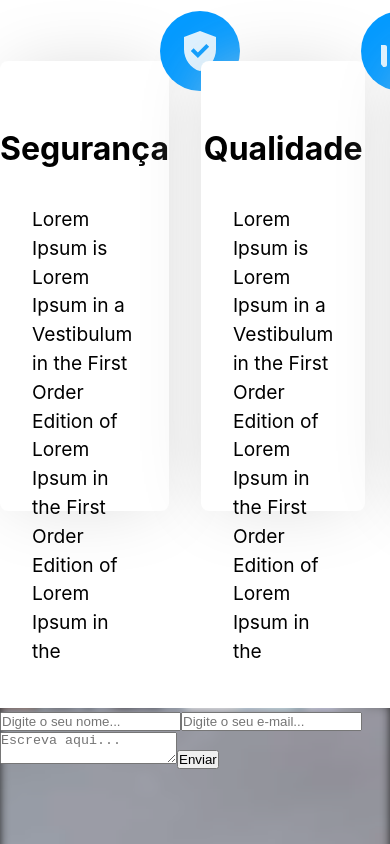
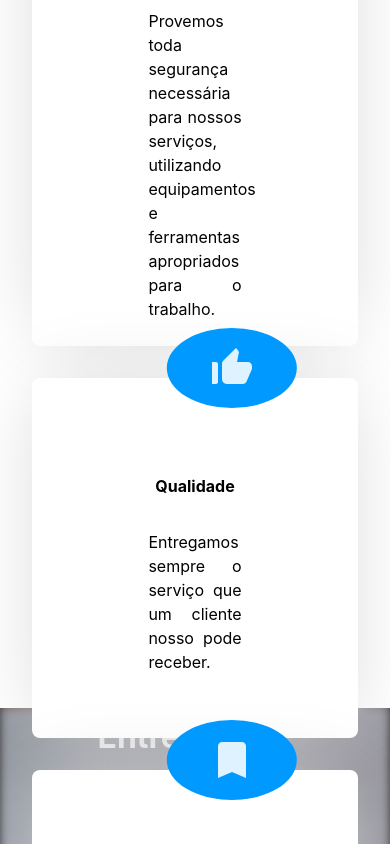
Before and after one commit to fabioitj/Marcon, a React (Vite) app: page / in a window 390 px wide. Shown: the part 980-1824 px from the top of the page. Built offline with nearby package versions, Linux system fonts and the light colour scheme.

Commit message:
responsive

```diff
--- a/src/components/contato/index.tsx
+++ b/src/components/contato/index.tsx
@@ -1,5 +1,7 @@
 import { useState } from "react";
 import "./styles.scss";
+import {Star} from "@mui/icons-material";
+import avaliacao_image from "../../assets/pessoa_avaliacao.png"
 
 function Contato() {
     const [nome, setNome] = useState("");
@@ -21,6 +23,7 @@ function Contato() {
     return (
         <section className="contato" id="contato">
             <div className="contato__box">
+                <h2>Entre em contato</h2>
                 <form>
                     <input placeholder="Digite o seu nome..." value={nome} onChange={e => setNome(e.target.value)}/>
                     <input placeholder="Digite o seu e-mail..." value={email} onChange={e => setEmail(e.target.value)}/>
@@ -29,7 +32,18 @@ function Contato() {
                 </form>
             </div>
             <div className="contato__avaliacao">
-
+                <h2>Avaliações</h2>
+                <div className="contato__avaliacao__box">
+                    <img src={avaliacao_image}/>
+                    <div className="contato__avaliacao__box__stars">
+                        <Star/>
+                        <Star/>
+                        <Star/>
+                        <Star/>
+                        <Star/>
+                    </div>
+                    <p><i>"Empresa excelente, instalação de ar-condicionado com uma qualidade absurda, ótimo atendimento do orçamento até a finalização. Perfeito!"</i></p>
+                </div>
             </div>
         </section>
     );
--- a/src/components/contato/styles.scss
+++ b/src/components/contato/styles.scss
@@ -1,4 +1,155 @@
+$blue: rgb(0, 153, 255);
+
 .contato {
     width: 100%;
     height: 100vh;
+
+    display: flex;
+    justify-content: space-between;
+    align-items: center;
+
+    &__box {
+        width: 50%;
+        height: 100%;
+        text-align: center;
+        display: flex;
+        flex-direction: column;
+        justify-content: center;
+        align-items: center;
+
+        & h2 {
+            text-align: left;
+            width: 50%;
+            font-size: 2rem;
+            padding-bottom: 1rem;;
+        }
+
+        & form {
+            font-family: Arial, Helvetica, sans-serif;
+            background-color: rgba(255, 255, 255, 0.8);
+            padding: 1rem;
+            width: 50%;
+            height: 300px;
+            margin: 0 auto;
+            display: flex;
+            justify-content: center;
+            flex-direction: column;
+            gap: 1rem;
+            border-radius: 8px;
+
+            & input {
+                padding: 1rem 1rem;
+                font-family: Arial, Helvetica, sans-serif;
+                background-color: rgba(255, 255, 255, 0.2);
+                border: 0;
+                border-bottom: 1px solid $blue;
+                color: black;
+
+                &::placeholder {
+                    font-family: Arial, Helvetica, sans-serif;
+                }
+            }
+
+            & textarea {
+                padding: 1rem;
+                height: 100px;
+                resize: vertical;
+                font-family: Arial, Helvetica, sans-serif;
+                background-color: rgba(255, 255, 255, 0.2);
+                border: 0;
+                border-bottom: 1px solid $blue;
+                color: black;
+
+                &::placeholder {
+                    font-family: Arial, Helvetica, sans-serif;
+                }
+            }
+
+            & button {
+                padding: 1rem;
+                background-color: $blue;
+                font-weight: bold;
+                font-size: 1rem;
+                border: 0;
+            }
+        }
+    }
+
+    &__avaliacao {
+        width: 50%;
+        height: 100%;
+        display: flex;
+        flex-direction: column;
+        justify-content: center;
+        align-items: center;
+
+        & h2 {
+            text-align: left;
+            width: 50%;
+            font-size: 2rem;
+            padding-bottom: 1rem;;
+        }
+
+        &__box {
+            width: 50%;
+            height: 300px;
+            border-radius: 8px;
+            background-color: rgba(255, 255, 255, 0.8);
+            position: relative;
+            color: black;
+            text-align: center;
+
+            & img {
+                position: absolute;
+                width: 120px;
+                top: -80px;
+                left: 50%;
+                transform: translateX(-50%);
+                border-radius: 50%;
+            }
+
+            &__stars {
+                margin-top: 4rem;
+
+                & svg {
+                    color: yellow;
+                    font-size: 3rem;
+                }
+
+
+            }
+
+            & p {
+                text-align: center;
+                width: 50%;
+                margin: 0 auto;
+
+                & i {
+                    text-align: center;
+                }
+            }
+        }
+    }
 }
+
+@media screen and (max-width: 768px) {
+    .contato {
+        flex-direction: column;
+
+        &__box {
+            width: 100%;
+
+            & form {
+                width: 80%;
+            }
+        }
+
+        &__avaliacao {
+            width: 100%;
+
+            &__box {
+                width: 80%;
+            }
+        }
+    }
+}
--- a/src/components/footer/index.tsx
+++ b/src/components/footer/index.tsx
@@ -4,7 +4,8 @@ import "./styles.scss";
 function Footer() {
     return (
         <footer className="footer">
-            <span style={{ display: 'flex', alignItems: 'center', gap: '1rem'}}><AccessTime/>Horário de trabalho: 8:00 - 19:00</span>
+            <span style={{ display: 'flex', alignItems: 'center', gap: '1rem'}}><AccessTime/>Horário de trabalho: seg-sex 8:00 - 19:00</span>
+            {/* <span style={{ display: 'flex', alignItems: 'center', gap: '1rem'}}><AccessTime/>Horário de trabalho: <br/>seg-sex 8:00 - 19:00<br/>sab 9:00 - 17:00</span> */}
             <span style={{ display: 'flex', alignItems: 'center', gap: '1rem'}}><Phone/>(47) 99247-6252</span>
             <span style={{ display: 'flex', alignItems: 'center', gap: '1rem'}}><Email/>loremipsum@gmail.com</span>
         </footer>
--- a/src/components/footer/styles.scss
+++ b/src/components/footer/styles.scss
@@ -5,3 +5,9 @@
     justify-content: space-evenly;
     align-items: center;
 }
+
+@media screen and (max-width: 768px) {
+    .footer {
+        flex-direction: column;
+    }
+}
--- a/src/components/inicio/index.tsx
+++ b/src/components/inicio/index.tsx
@@ -5,7 +5,7 @@ function Inicio() {
     return (
         // <section className="inicio" id="inicio" style={{ marginLeft: `-${right}rem`}}>
         <section className="inicio" id="inicio">
-            <p className="inicio__apresentation">Serviço especializado em Ar Condicionados e aquecedores</p>
+            <p className="inicio__apresentation">Serviço especializado em <br/>Ar Condicionados e aquecedores</p>
             <div className="inicio__buttons">
                 <a className="inicio__apresentation__buttons__porque-a-gente" href="#nosso-servico">Por que Marcon?</a>
                 <a className="inicio__apresentation__buttons__contato" href="#contato">Nosso contato</a>
--- a/src/components/nosso_servico/index.tsx
+++ b/src/components/nosso_servico/index.tsx
@@ -1,12 +1,14 @@
 import "./styles.scss";
 import {GppGood, ThumbUpAlt, Bookmark} from '@mui/icons-material';
 
-function NossoServicoCard({title, description, Icon}: {title: string, description: string, Icon: any}) {
+function NossoServicoCard({title, description, reverse, Icon}: {title: string, description: string, reverse: boolean, Icon: any}) {
     return (
-        <div className="nosso-servico__card">
+        <div className={"nosso-servico__card " + (reverse ? "nosso-servico__card-reverse" : "")}>
             {Icon}
-            <h2>{title}</h2>
-            <p>{description}</p>
+            <div className="nosso-servico__card__text">
+                <h2>{title}</h2>
+                <p>{description}</p>
+            </div>
         </div>
     )
 }
@@ -15,17 +17,17 @@ function NossoServico() {
     const cards = [
         {
             title: 'Segurança',
-            description: 'Lorem Ipsum is Lorem Ipsum in a Vestibulum in the First Order Edition of Lorem Ipsum in the First Order Edition of Lorem Ipsum in the',
+            description: 'Provemos toda segurança necessária para nossos serviços, utilizando equipamentos e ferramentas apropriados para o trabalho.',
             Icon: <GppGood/>
         },
         {
             title: 'Qualidade',
-            description: 'Lorem Ipsum is Lorem Ipsum in a Vestibulum in the First Order Edition of Lorem Ipsum in the First Order Edition of Lorem Ipsum in the',
+            description: 'Entregamos sempre o serviço que um cliente nosso pode receber.',
             Icon: <ThumbUpAlt/>
         },
         {
             title: 'Feedback',
-            description: 'Lorem Ipsum is Lorem Ipsum in a Vestibulum in the First Order Edition of Lorem Ipsum in the First Order Edition of Lorem Ipsum in the',
+            description: 'Somos os preferidos da região, sendo os melhores avaliados na Google, não vemos a hora de atender você!',
             Icon: <Bookmark/>
         },
     ]
@@ -33,7 +35,7 @@ function NossoServico() {
     return (
         <section className="nosso-servico" id="nosso-servico">
             {
-                cards && cards.map(({title, description, Icon}, index) => <NossoServicoCard title={title} description={description} Icon={Icon} key={index}/>)
+                cards && cards.map(({title, description, Icon}, index) => <NossoServicoCard title={title} description={description} Icon={Icon} reverse={index%2==0} key={index}/>)
             }
         </section>
     )
--- a/src/components/nosso_servico/styles.scss
+++ b/src/components/nosso_servico/styles.scss
@@ -24,7 +24,9 @@ $blue: rgb(0, 153, 255);
         justify-content: flex-start;
         align-items: center;
 
+        &__text {
             & h2 {
+                text-align: center;
                 color: black;
                 margin-top: 4rem;
                 font-size: 2rem;
@@ -32,8 +34,10 @@ $blue: rgb(0, 153, 255);
 
             & p {
                 color: black;
-            font-size: 1.2rem;
+                font-size: 1.4rem;
                 padding: 2rem;
+                text-align: justify;
+            }
         }
 
         & svg {
@@ -48,3 +52,57 @@ $blue: rgb(0, 153, 255);
         }
     }
 }
+
+@media screen and (max-width: 768px) {
+    .nosso-servico {
+        width: 100%;
+        display: flex;
+        flex-direction: column;
+        align-items: center;
+        gap: 2rem;
+        background-color: white;
+        padding: 2rem;
+
+
+        &__card {
+            width: 100%;
+            height: 450px;
+            background-color: white;
+            border-radius: 8px;
+            -webkit-box-shadow: 0px 0px 77px -13px rgb(212, 212, 212);
+            -moz-box-shadow: 0px 0px 77px -13px rgb(212, 212, 212);
+            box-shadow: 0px 0px 77px -13px rgb(212, 212, 212);
+            position: relative;
+            display: flex;
+            justify-content: space-evenly;
+            align-items: center;
+            padding: 2rem;
+
+            &__text {
+                width: 60%;
+
+                & h2 {
+                    color: black;
+                    font-size: 1rem;
+                }
+
+                & p {
+                    color: black;
+                    font-size: 1rem;
+                    text-align: justify;
+                }
+            }
+
+            & svg {
+                width: 40%;
+                border-radius: 50%;
+                padding: 1rem;
+                background-color: $blue;
+            }
+
+            &-reverse {
+                flex-direction: row-reverse;
+            }
+        }
+    }
+}
--- a/src/index.scss
+++ b/src/index.scss
@@ -14,6 +14,10 @@
   -webkit-text-size-adjust: 100%;
 }
 
+#root {
+  width: 100%;
+}
+
 * {
   scroll-behavior: smooth;
   padding: 0;
```
Also changed, not shown: src/assets/pessoa_avaliacao.png (added). Lines whose indentation alone changed are shown as unchanged.
